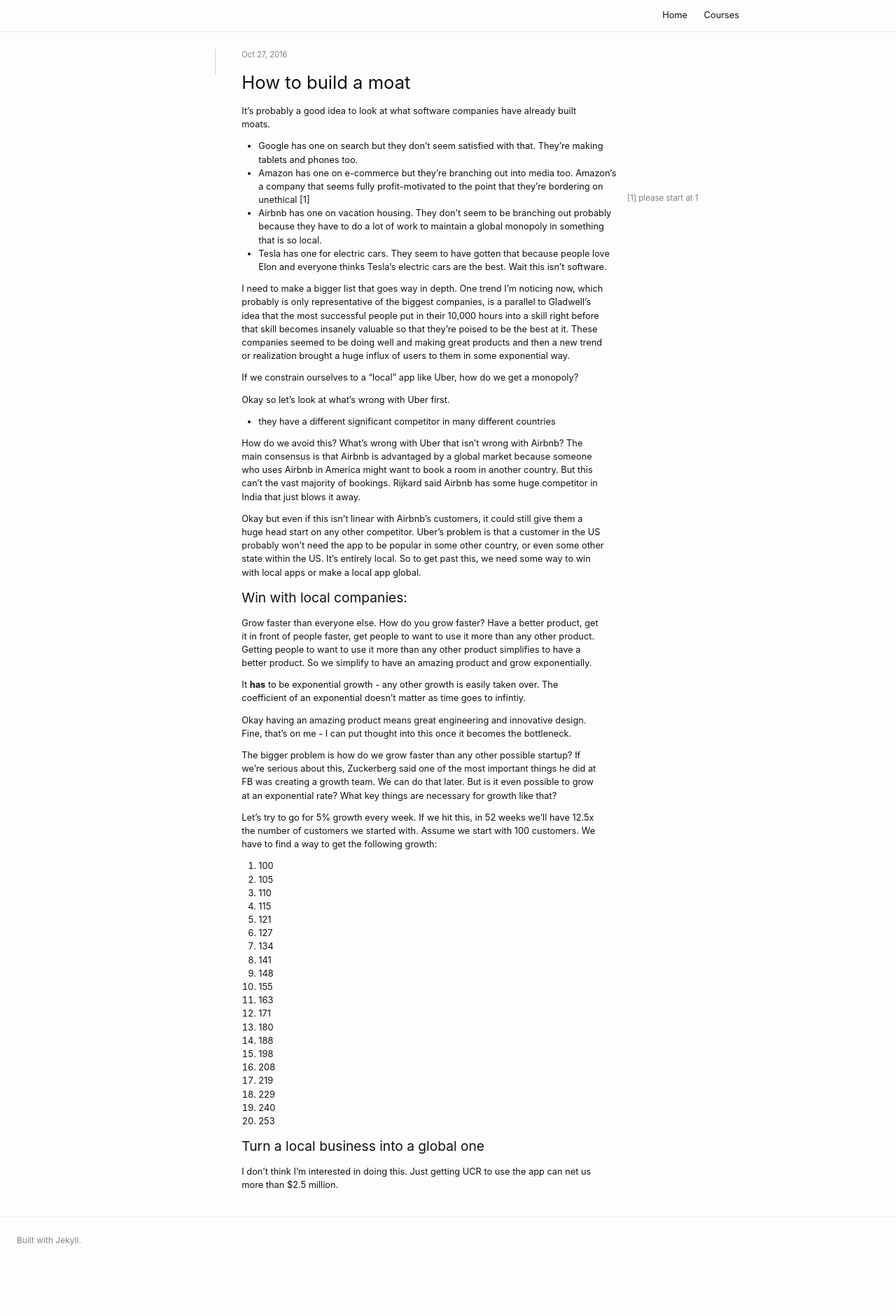
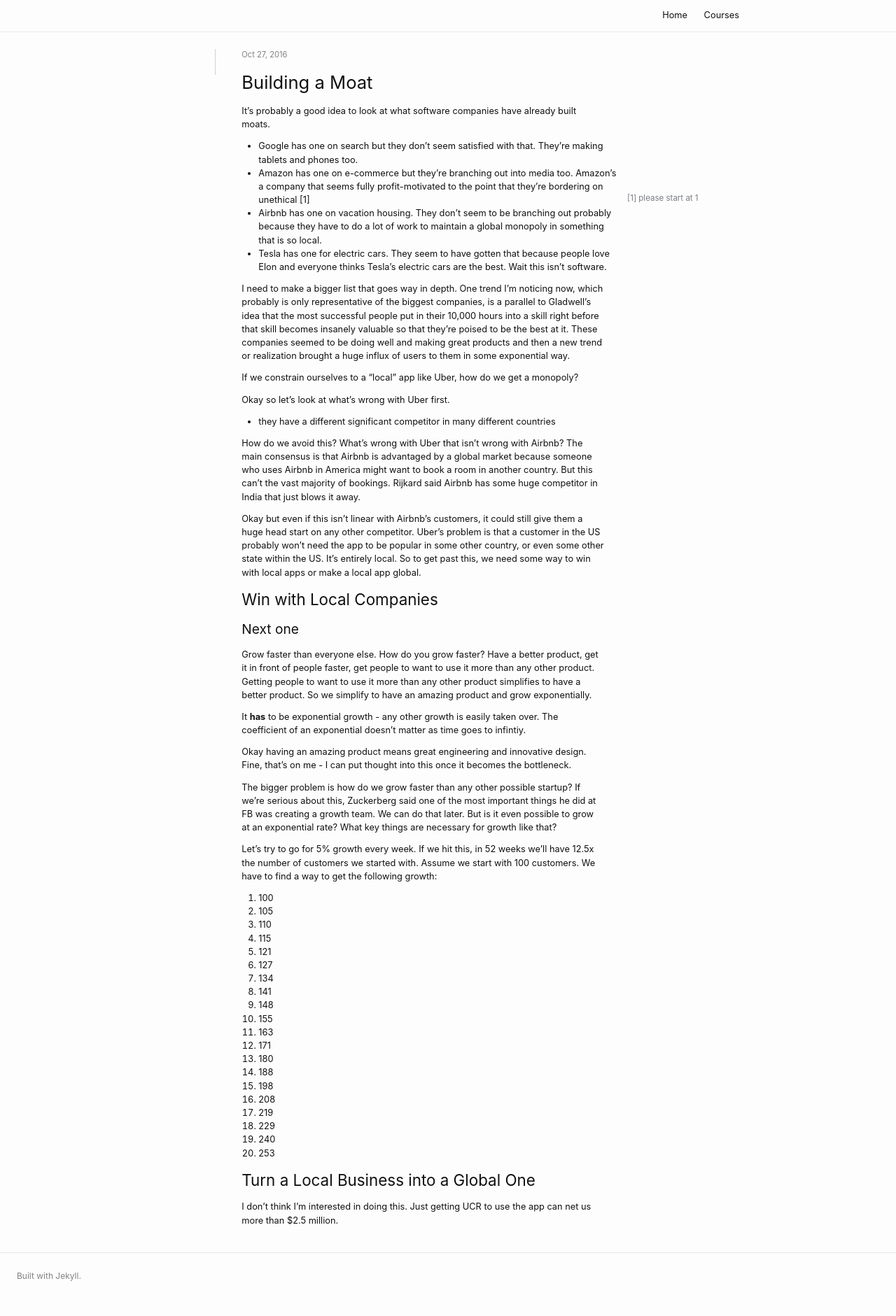
Before and after one commit to warrenalphonso/warrenalphonso.github.io, a Jekyll site: the page built from _posts/2016-10-27-moat.md, in a window 1280 px wide. Shown: the whole page at 70% size. Built offline with Jekyll 4.4.1, drawn with Linux system fonts in a browser that asks for light colours; before the commit the page ends 1830 px from its top, so only the background shows below that.

Commit message:
styled content map

```diff
--- a/_config.yml
+++ b/_config.yml
@@ -6,7 +6,7 @@
   - index.md
   - qc.md
   - courses.html
-  - readings.md
+  - readings.html
 
 collections:
   projects:
@@ -33,7 +33,7 @@
       layout: "page"
 
 toc:
-  min_level: 2
+  min_level: 1
 
 plugins:
   - jekyll-toc
--- a/_posts/2016-10-27-moat.md
+++ b/_posts/2016-10-27-moat.md
@@ -3,7 +3,7 @@
 permalink: /posts/moat
 ---
 
-# How to build a moat
+# Building a Moat
 
 It's probably a good idea to look at what software companies have already built moats.
 - Google has one on search but they don't seem satisfied with that. They're making tablets and phones too.
@@ -22,7 +22,9 @@
 
 Okay but even if this isn't linear with Airbnb's customers, it could still give them a huge head start on any other competitor. Uber's problem is that a customer in the US probably won't need the app to be popular in some other country, or even some other state within the US. It's entirely local. So to get past this, we need some way to win with local apps or make a local app global.
 
-## Win with local companies:
+## Win with Local Companies
+
+### Next one
 
 Grow faster than everyone else. How do you grow faster? Have a better product, get it in front of people faster, get people to want to use it more than any other product. Getting people to want to use it more than any other product simplifies to have a better product. So we simplify to have an amazing product and grow exponentially.
 
@@ -54,6 +56,6 @@
 19. 240
 20. 253
 
-## Turn a local business into a global one
+## Turn a Local Business into a Global One
 
 I don't think I'm interested in doing this. Just getting UCR to use the app can net us more than $2.5 million.
--- a/_sass/minima/_layout.scss
+++ b/_sass/minima/_layout.scss
@@ -6,7 +6,7 @@
 }
 
 h2 {
-  @include relative-font-size(1.50);
+  @include relative-font-size(1.75);
 
   // @include media-query($on-laptop) {
   //   @include relative-font-size(1.75);
@@ -14,7 +14,7 @@
 }
 
 h3 {
-  @include relative-font-size(1.25);
+  @include relative-font-size(1.5);
 
   // @include media-query($on-laptop) {
   //   @include relative-font-size(1.375);
@@ -22,7 +22,7 @@
 }
 
 h4 {
-  @include relative-font-size(1.1);
+  @include relative-font-size(1.25);
 
   // @include media-query($on-laptop) {
   //   @include relative-font-size(1.125);
@@ -301,6 +301,16 @@
   margin-bottom: $spacing-unit;
 }
 
+// No bullets
+.toc-entry {
+  list-style-type: none;
+}
+
+// Nested unorder lists are indented by 5%
+.toc-entry > ul {
+  margin-left: 5%;
+}
+
 
 
 /**
```
Also changed, not shown: index.md (+1 -1 lines).
